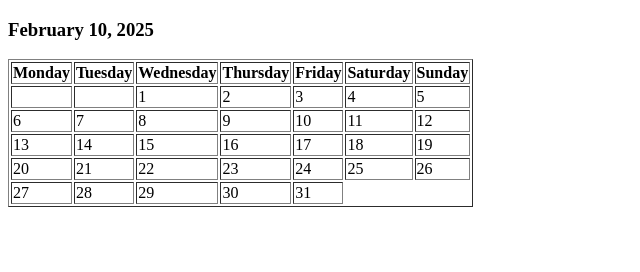
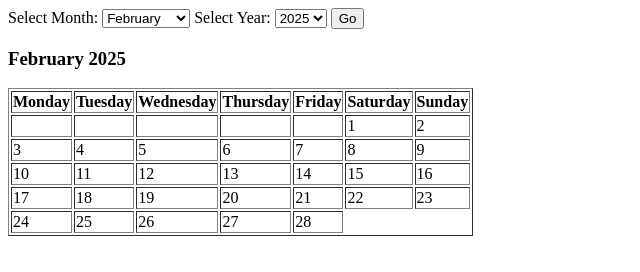
Before and after one commit to samirahekmati/Days-calendar-project, a website with bundled scripts: page Project-Days-Calendar/index.html in a window 1280 px wide. Shown: the whole page, without its empty margins (0-640 px from the left). Built offline with nearby package versions, Linux system fonts and the light colour scheme.

Commit message:
Add dropdowns for month and year selection, allowing users to navigate the calendar dynamically

```diff
--- a/Project-Days-Calendar/index.html
+++ b/Project-Days-Calendar/index.html
@@ -5,8 +5,14 @@
         <script type="module" src="web.mjs"></script>
     </head>
     <body>
-        <div id="table-container">
+        <label for="month-select">Select Month:</label>
+        <select id="month-select"></select>
 
-        </div>
+        <label for="year-select">Select Year:</label>
+        <select id="year-select"></select>
+
+        <button id="go-button">Go</button>
+
+        <div id="table-container"></div>
     </body>
 </html>
--- a/Project-Days-Calendar/web.mjs
+++ b/Project-Days-Calendar/web.mjs
@@ -1,17 +1,39 @@
-// This is a placeholder file which shows how you can access functions and data defined in other files.
-// It can be loaded into index.html.
-// Note that when running locally, in order to open a web page which uses modules, you must serve the directory over HTTP e.g. with https://www.npmjs.com/package/http-server
-// You can't open the index.html file using a file:// URL.
-
 import { getGreeting } from "./common.mjs";
 import daysData from "./days.json" with { type: "json" };
 import { findEventDate } from "./common.mjs";
 
+// Month and Year selectors
+const monthSelect = document.getElementById("month-select");
+const yearSelect = document.getElementById("year-select");
+const goButton = document.getElementById("go-button");
 
+// Populate Month Select
+const monthNames = [
+    "January", "February", "March", "April", "May", "June",
+    "July", "August", "September", "October", "November", "December"
+];
 
+monthNames.forEach((month, index) => {
+    let option = document.createElement("option");
+    option.value = index + 1;
+    option.textContent = month;
+    monthSelect.appendChild(option);
+});
 
-function generateTable(){
-    console.log(daysData);
+// Populate Year Select
+const currentYear = new Date().getFullYear();
+for (let i = currentYear - 10; i <= currentYear + 10; i++) {
+    let option = document.createElement("option");
+    option.value = i;
+    option.textContent = i;
+    yearSelect.appendChild(option);
+}
+
+// Set current month and year as selected
+monthSelect.value = new Date().getMonth() + 1;
+yearSelect.value = new Date().getFullYear();
+
+function generateTable(selectedYear, selectedMonth) {
     let calContainer = document.getElementById("table-container");
 
     // Clear previous table if exists
@@ -19,37 +41,20 @@ function generateTable(){
 
     // Create table and body
     let table = document.createElement("table");
-    table.border = "1"; // Add border for visibility
+    table.border = "1";
     let tblBody = document.createElement("tbody");
 
-    // Get current date details
-    const date = new Date();
-    const day = date.getDate();
-    const month = date.getMonth();
-    console.log("month-->", month)
-    const year = date.getFullYear();
-    console.log("year-->", year)
+    // Get date details
+    const firstDayInWeek = new Date(selectedYear, selectedMonth - 1, 1).getDay();
+    const totalDaysInMonth = new Date(selectedYear, selectedMonth, 0).getDate();
 
-    // Array of month names
-    const monthNames = [
-        "January", "February", "March", "April", "May", "June",
-        "July", "August", "September", "October", "November", "December"
-    ];
-
+    // Create header
     let header = document.createElement("h3");
-    header.innerHTML = `${monthNames[month]} ${day}, ${year}`;
+    header.innerHTML = `${monthNames[selectedMonth - 1]} ${selectedYear}`;
     calContainer.appendChild(header);
 
-    // Find first day of the month and its weekday
-    const firstDayInWeek = new Date(year, month - 1, 1).getDay();
-    console.log(firstDayInWeek + "  " + "Find first day of the month and its weekday");
-    const totalDaysInMonth = new Date(year, month, 0).getDate();
-    console.log(totalDaysInMonth + "  " + "totalDaysInMonth");
-
-    // Weekday names starting from Monday
+    // Weekday names
     const weekDays = ["Monday", "Tuesday", "Wednesday", "Thursday", "Friday", "Saturday", "Sunday"];
-
-    // Create table row for week day names
     let daysNameRow = document.createElement("tr");
     for (let i = 0; i < weekDays.length; i++) {
         let cell = document.createElement("th");
@@ -58,23 +63,19 @@ function generateTable(){
     }
     tblBody.appendChild(daysNameRow);
 
-    // Create rows for the days of the month
+    // Adjust first day
     let dayCount = 1;
     let weekRow = document.createElement("tr");
-
-    // Adjust first day (make Monday first column)
     const adjustedFirstDay = firstDayInWeek === 0 ? 6 : firstDayInWeek - 1;
 
-    // Add empty cells before the first day
     for (let i = 0; i < adjustedFirstDay; i++) {
-        const emptyCell = document.createElement("td");
+        let emptyCell = document.createElement("td");
         weekRow.appendChild(emptyCell);
     }
 
-    // Fill in the calendar days
     for (let i = adjustedFirstDay; i < 7; i++) {
         let cell = document.createElement("td");
-        cell.innerText = findEventDate(daysData, year, month, dayCount);//dayCount
+        cell.innerText = findEventDate(daysData, selectedYear, selectedMonth, dayCount);
         weekRow.appendChild(cell);
         dayCount++;
     }
@@ -85,23 +86,25 @@ function generateTable(){
         let row = document.createElement("tr");
         for (let i = 0; i < 7 && dayCount <= totalDaysInMonth; i++) {
             let cell = document.createElement("td");
-            cell.innerText = findEventDate(daysData, year, month, dayCount);
+            cell.innerText = findEventDate(daysData, selectedYear, selectedMonth, dayCount);
             row.appendChild(cell);
             dayCount++;
         }
         tblBody.appendChild(row);
     }
 
-    // Append table body and add to container
     table.appendChild(tblBody);
     calContainer.appendChild(table);
-
-
-
-
 }
 
-window.onload = function() {
-    generateTable();
-    // document.querySelector("body").innerText = `${getGreeting()} - there are ${daysData.length} known days`;
-}
+// Update table when clicking "Go" button
+goButton.addEventListener("click", () => {
+    const selectedYear = parseInt(yearSelect.value);
+    const selectedMonth = parseInt(monthSelect.value);
+    generateTable(selectedYear, selectedMonth);
+});
+
+// Generate initial table
+window.onload = function () {
+    generateTable(currentYear, new Date().getMonth() + 1);
+};
```
